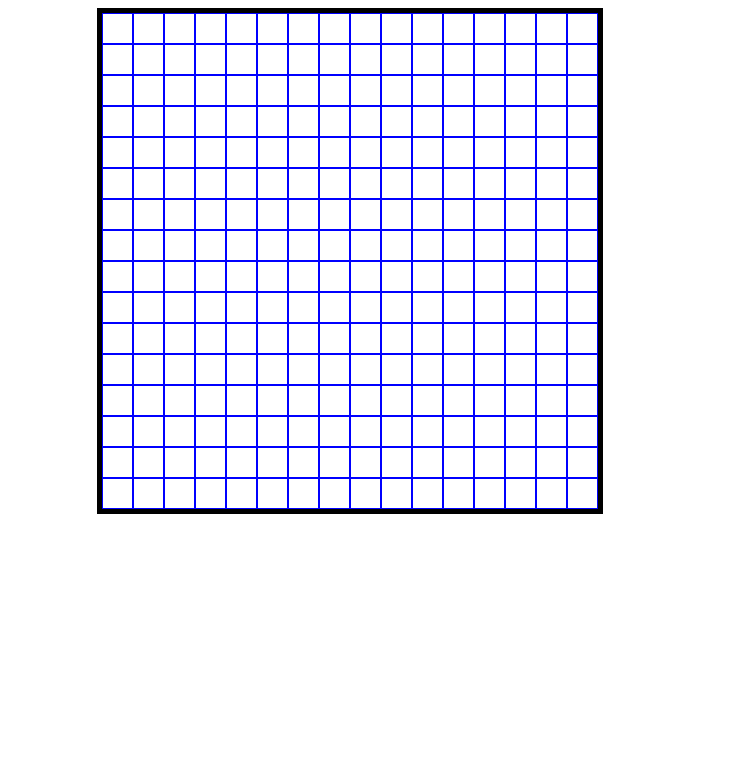
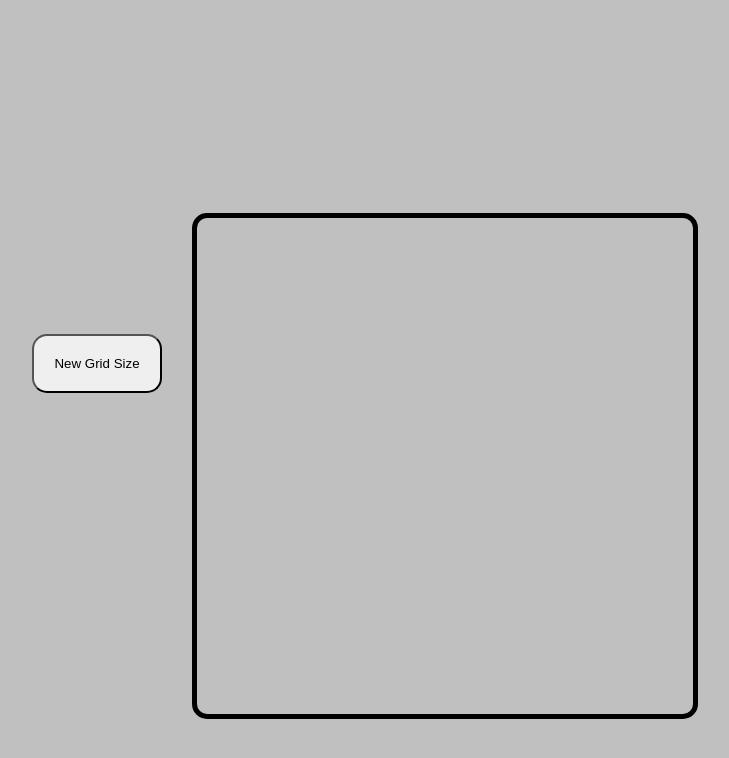
Before and after one commit to socTcodes/Etch-A-Sketch, a plain HTML site: page index.html in a window 1280 px wide. Shown: the whole page, without its empty margins (290-1019 px from the left). Drawn offline with Linux system fonts and the light colour scheme.

Commit message:
created button to return a new grid based on user input to fit grid

```diff
--- a/index.html
+++ b/index.html
@@ -8,6 +8,7 @@
     <script src="index.js" defer></script>
 </head>
 <body>
+    <button id="changeGridSizeBtn" onclick="newGridSize()">New Grid Size</button>
     <div id="grid"></div>
 </body>
 </html>
--- a/index.js
+++ b/index.js
@@ -1,17 +1,35 @@
-function createGrid(divs) {
-    const grid = document.getElementById('grid')
+function createGrid(size) {
+    const grid = document.getElementById('grid');
+    const squareSize = 100 / size; // Adjust this to set the size of each square
 
-    for (let i = 0; i < divs; i++) {
-        const div = document.createElement('div');
-        div.classList.add('grid-squares');
-        grid.appendChild(div);
-        div.addEventListener('mouseover', mouseOverGrid);
+    for (let i = 0; i < size; i++) {
+        for (let j = 0; j < size; j++) {
+            const div = document.createElement('div');
+            div.classList.add('grid-squares');
+            div.style.width = `${squareSize}%`;
+            div.style.height = `${squareSize}%`;
+            grid.appendChild(div);
+            div.addEventListener('mouseover', mouseOverGrid);
+        }
     }
 }
 
 function mouseOverGrid(event) {
-    const div = event.target;
     event.target.style.background = 'green';
 }
 
-createGrid(256);
+function newGridSize() {
+    const grid = document.getElementById('grid');
+    grid.innerHTML = '';
+
+    let userSize = prompt('Enter the size for the new grid (e.g., Enter 16 for a 16x16 grid (MAXIMUM 100)):');
+
+    if (userSize <= 0 || userSize > 100 || isNaN(userSize)) {
+        alert('Enter a valid number between 1 and 100!');
+        newGridSize();
+    } else {
+        createGrid(parseInt(userSize));
+    }
+}
+
+createGrid();
--- a/style.css
+++ b/style.css
@@ -2,6 +2,7 @@ html body {
     display: flex;
     justify-content: center;
     align-items: center;
+    background-color: #C0C0C0;
 }
 
 #grid {
@@ -11,10 +12,17 @@ html body {
     display: flex;
     flex-wrap: wrap;
     overflow: hidden;
+    border-radius: 15px;
+    margin-top: 205px;
 }
 
 .grid-squares {
     width: 29px;
     height: 29px;
-    border: 1px solid blue;
 }
+
+#changeGridSizeBtn {
+    margin: 30px;
+    padding: 20px;
+    border-radius: 15px;
+}
```
